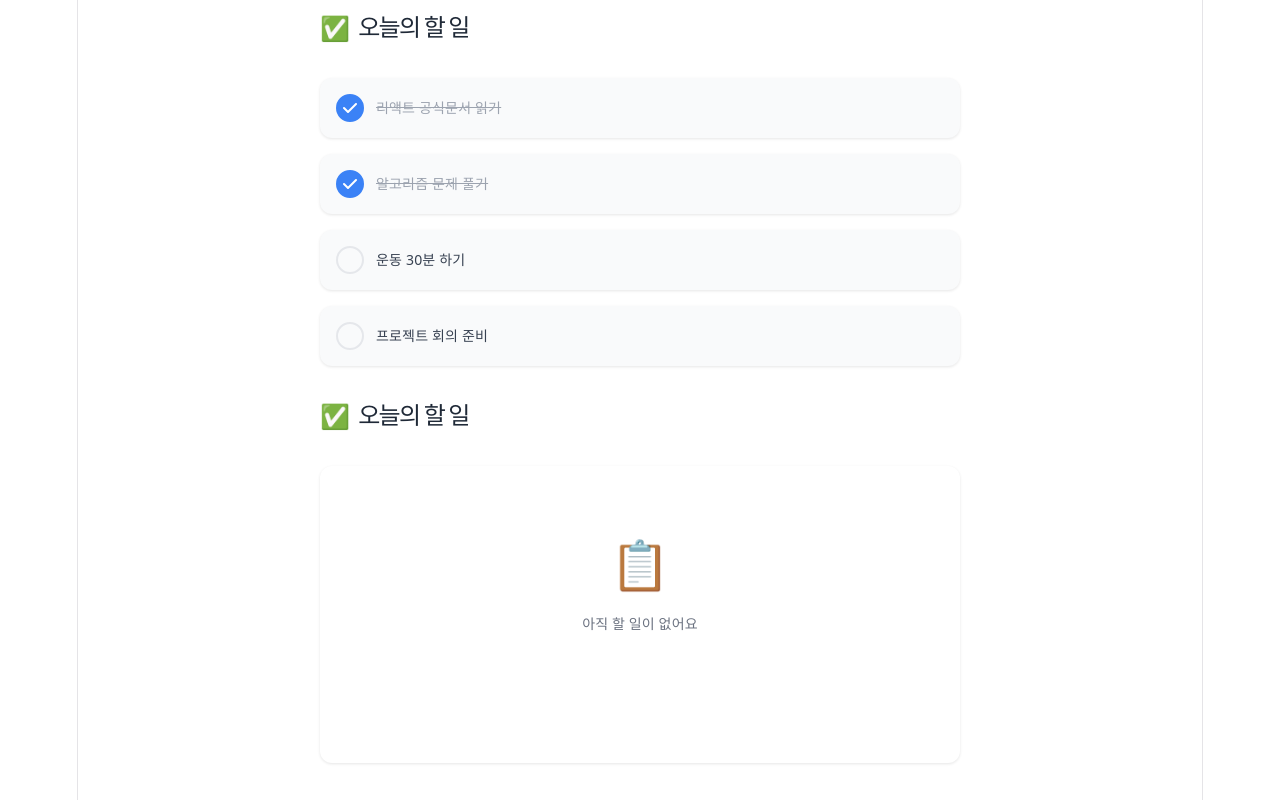
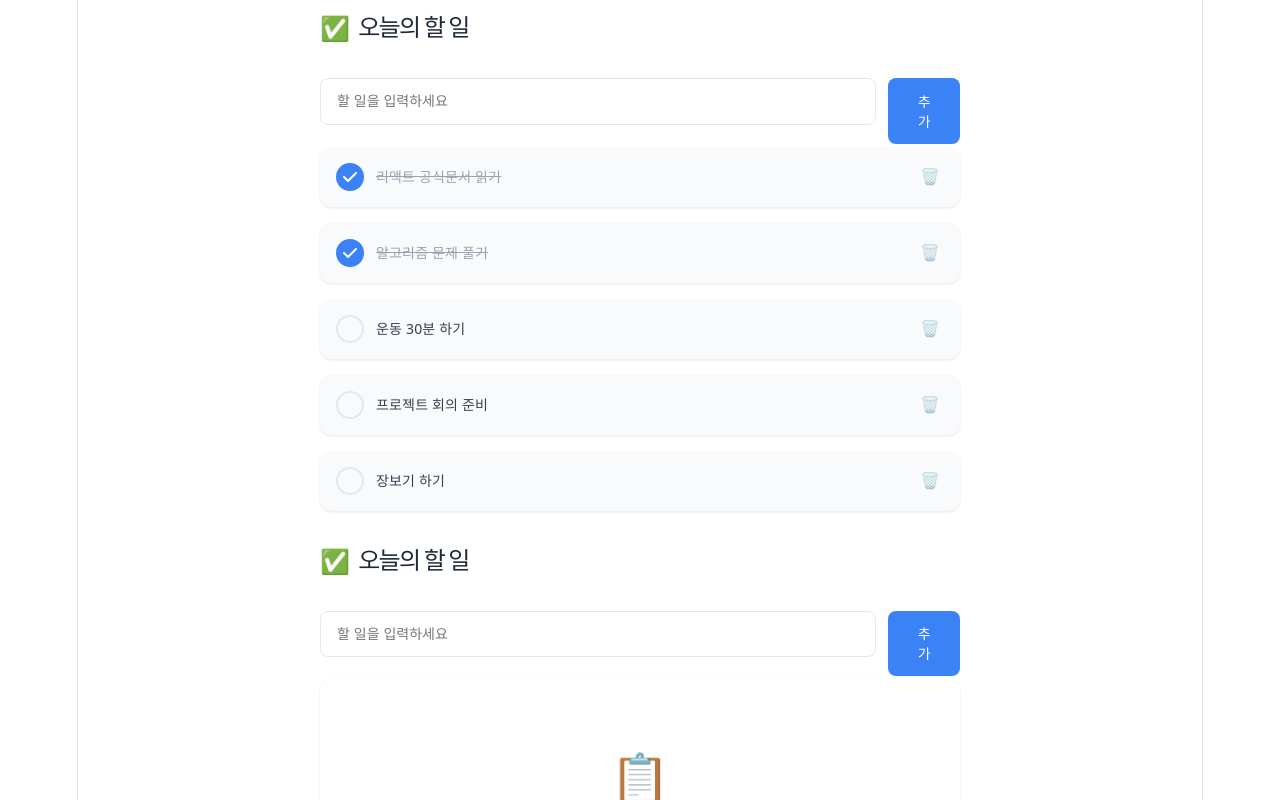
Before and after one commit to IT-Cotato/13th-Frontend-Assignment, a React (Vite) app: page / in a window 1280 px wide. Shown: the top 800 px of the page. Built offline with nearby package versions, Linux system fonts and the light colour scheme.

Commit message:
김다혜 week3

```diff
--- a/src/App.css
+++ b/src/App.css
@@ -132,3 +132,73 @@
   font-weight: 400;
   line-height: 21px;
 }
+
+.input-row {
+  display: flex;
+  width: 640px;
+  height: 46.6px;
+  align-items: flex-start;
+  gap: 12px;
+}
+
+.todo-input {
+  display: flex;
+  height: 46.6px;
+  padding: 12px 16px;
+  align-items: center;
+  flex: 1 0 0;
+  border-radius: 8px;
+  border: 0.8px solid #e5e7eb;
+  font-size: 14px;
+  outline: none;
+  box-sizing: border-box;
+}
+
+.todo-input:focus {
+  border-color: #3b82f6;
+  box-shadow: 0 0 0 3px rgba(59, 130, 246, 0.15);
+}
+
+.add-button {
+  display: flex;
+  width: 72.2px;
+  padding: 12.8px 23.2px 12.8px 24px;
+  justify-content: center;
+  align-items: center;
+  flex-shrink: 0;
+  border-radius: 8px;
+  background: #3b82f6;
+  color: white;
+  border: none;
+  font-size: 14px;
+  font-weight: 600;
+  cursor: pointer;
+}
+
+.add-button:hover {
+  background: #2563eb;
+}
+
+.delete-button {
+  margin-left: auto;
+  background: none;
+  border: none;
+  cursor: pointer;
+  font-size: 16px;
+  padding: 4px;
+  opacity: 0.5;
+}
+
+.delete-button:hover {
+  opacity: 1;
+}
+
+.empty-text {
+  color: #0A0A0A;
+  text-align: center;
+  font-family: Pretendard;
+  font-size: 20px;
+  font-style: normal;
+  font-weight: 500;
+  line-height: 30px;
+}
--- a/src/App.tsx
+++ b/src/App.tsx
@@ -1,24 +1,49 @@
 import "./App.css";
 import TodoHeader from "./TodoHeader";
 import TodoList from "./TodoList";
-import { todos } from "./todos.data";
+import { todos as initialTodos } from "./todos.data";
+import InputTodo from "./InputTodo";
+import { useState } from "react";
+import type { Todo } from "./types/todo.types";
 
 function App() {
+  const [todos, setTodos] = useState<Todo[]>(initialTodos);
+  const [input, setInput] = useState("");
+
+  const handleAdd = () => {
+    if (input.trim() === "") return;
+    setTodos([...todos, { id: Date.now(), text: input.trim(), isDone: false }]);
+    setInput("");
+  };
+
+  const handleDelete = (id: number) => {
+    setTodos(todos.filter((todo) => todo.id !== id));
+  };
 
   return (
     <div className="frame3">
       <div className="frame2">
         <TodoHeader />
       </div>
+
+      <div>
+        <InputTodo input={input} setInput={setInput} onAdd={handleAdd} />
+      </div>
+
       <div className="container">
-        <TodoList todos={todos} />
+        <TodoList todos={todos} onDelete={handleDelete} />
       </div>
 
       <div className="frame2">
         <TodoHeader />
       </div>
+
+      <div>
+        <InputTodo input={input} setInput={setInput} onAdd={handleAdd} />
+      </div>
+
       <div className="container">
-        <TodoList todos={[]} />
+        <TodoList todos={[]} onDelete={() => {}} />
       </div>
     </div>
   );
--- /dev/null
+++ b/src/InputTodo.tsx
@@ -0,0 +1,31 @@
+interface InputTodoProps {
+  input: string;
+  setInput: (value: string) => void;
+  onAdd: () => void;
+}
+
+function InputTodo({ input, setInput, onAdd }: InputTodoProps) {
+  const handleKeyDown = (e: React.KeyboardEvent<HTMLInputElement>) => {
+    if (e.key === "Enter") onAdd();
+  };
+
+  return (
+    <div className="input-row">
+      <input
+        className="todo-input"
+        type="text"
+        placeholder="할 일을 입력하세요"
+        value={input}
+        onChange={(e) => setInput(e.target.value)}
+        onKeyDown={handleKeyDown}
+      />
+      <button className="add-button" onClick={onAdd}>
+        추가
+      </button>
+    </div>
+
+
+  );
+}
+
+export default InputTodo;
--- a/src/TodoCard.tsx
+++ b/src/TodoCard.tsx
@@ -1,4 +1,4 @@
-function TodoCard({ text, isDone }: { text: string; isDone: boolean }) {
+function TodoCard({ text, isDone, onDelete }: { text: string; isDone: boolean; onDelete: () => void }) {
   return (
     <div className="card">
       <div className={`checkbox ${isDone ? "done" : ""}`}>
@@ -15,6 +15,7 @@ function TodoCard({ text, isDone }: { text: string; isDone: boolean }) {
         )}
       </div>
       <div className={`card-text ${isDone ? "done" : ""}`}>{text}</div>
+      <button className="delete-button" onClick={onDelete}>🗑️</button>
     </div>
   );
 }
--- a/src/TodoList.tsx
+++ b/src/TodoList.tsx
@@ -1,13 +1,7 @@
 import TodoCard from "./TodoCard";
+import type { Todo } from "./types/todo.types";
 
-interface Todo {
-  id: number;
-  text: string;
-  isDone: boolean;
-}
-
-function TodoList({ todos }: { todos: Todo[] }) {
-  // 빈 배열이면 빈 상태 UI 렌더링
+function TodoList({ todos, onDelete }: { todos: Todo[]; onDelete: (id: number) => void }) {
   if (todos.length === 0) {
     return (
       <div className="empty-container">
@@ -21,7 +15,7 @@ function TodoList({ todos }: { todos: Todo[] }) {
     <ul className="frame1">
       {todos.map((todo) => (
         <li key={todo.id}>
-          <TodoCard text={todo.text} isDone={todo.isDone} />
+          <TodoCard text={todo.text} isDone={todo.isDone} onDelete={() => onDelete(todo.id)} />
         </li>
       ))}
     </ul>
--- a/src/todos.data.ts
+++ b/src/todos.data.ts
@@ -1,6 +1,9 @@
-export const todos = [
+import type { Todo } from "./types/todo.types";
+
+export const todos: Todo[] = [
   { id: 1, text: "리액트 공식문서 읽기", isDone: true },
   { id: 2, text: "알고리즘 문제 풀기", isDone: true },
   { id: 3, text: "운동 30분 하기", isDone: false },
   { id: 4, text: "프로젝트 회의 준비", isDone: false },
+  { id: 5, text: "장보기 하기", isDone: false },
 ];
--- /dev/null
+++ b/src/types/todo.types.ts
@@ -0,0 +1,5 @@
+export interface Todo {
+  id: number;
+  text: string;
+  isDone: boolean;
+}
```
